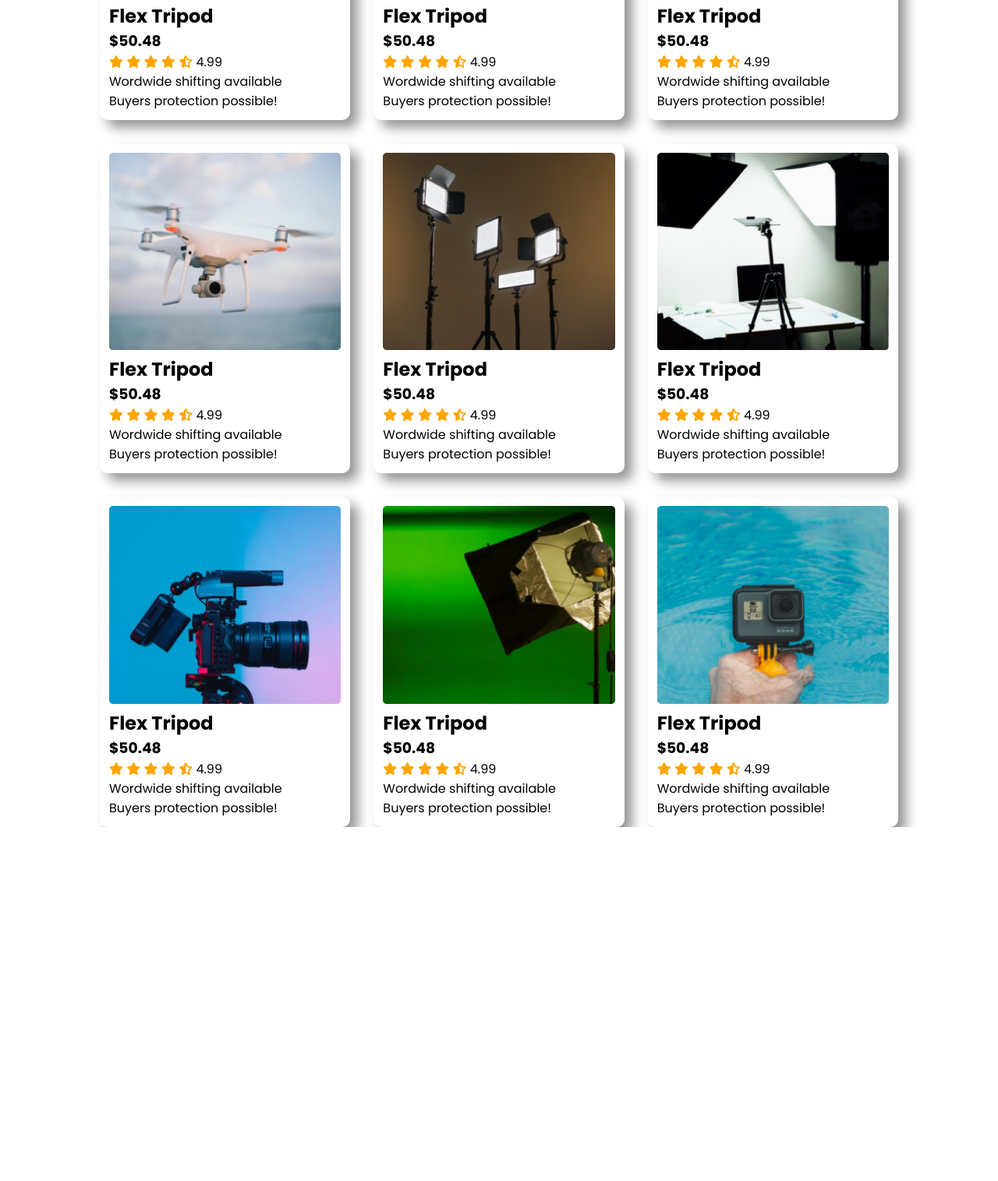
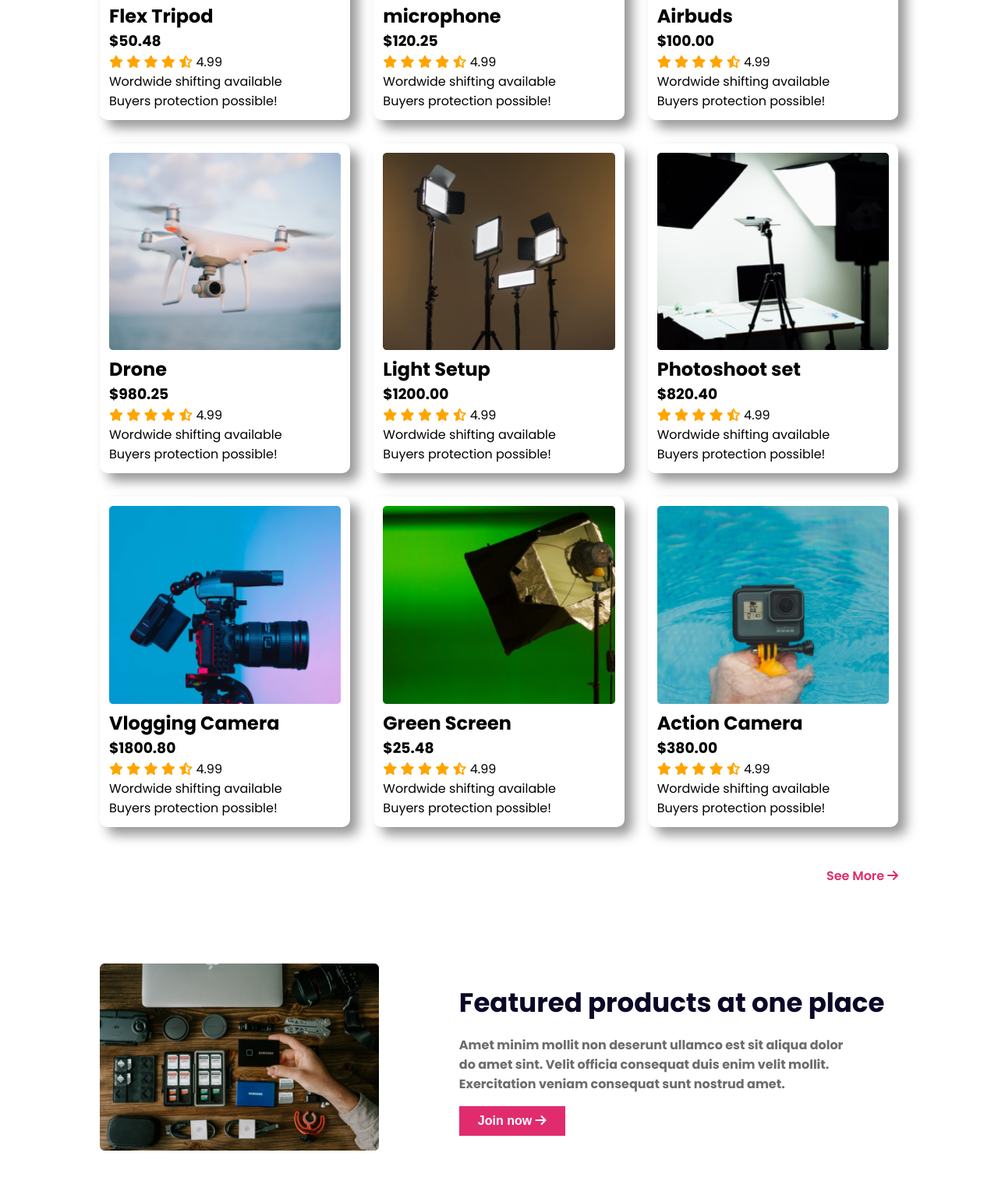
Before and after one commit to aminsohag/influencer-products-webpage, a plain HTML site: page index.html in a window 1280 px wide. Shown: the part 1138-2653 px from the top of the page at 78% size. Before the commit the page ends 2199 px from the top, so only its background shows below. Drawn offline with Linux system fonts and the light colour scheme.

Commit message:
feature section add with responsive

```diff
--- a/index.html
+++ b/index.html
@@ -86,8 +86,8 @@
                         <img class="card-img" src="images/mic.png" alt="">
                     </div>
                     <div>
-                        <h2>Flex Tripod</h2>
-                        <h3>$50.48</h3>
+                        <h2>microphone</h2>
+                        <h3>$120.25</h3>
                         <div>
                         <span>
                                 <i class="fa-solid fa-star"></i>
@@ -106,8 +106,8 @@
                         <img class="card-img" src="images/airpod.png" alt="">
                     </div>
                     <div>
-                        <h2>Flex Tripod</h2>
-                        <h3>$50.48</h3>
+                        <h2>Airbuds</h2>
+                        <h3>$100.00</h3>
                         <div>
                         <span>
                                 <i class="fa-solid fa-star"></i>
@@ -126,8 +126,8 @@
                         <img class="card-img" src="images/drone.png" alt="">
                     </div>
                     <div>
-                        <h2>Flex Tripod</h2>
-                        <h3>$50.48</h3>
+                        <h2>Drone</h2>
+                        <h3>$980.25</h3>
                         <div>
                         <span>
                                 <i class="fa-solid fa-star"></i>
@@ -146,8 +146,8 @@
                         <img class="card-img" src="images/lights.png" alt="">
                     </div>
                     <div>
-                        <h2>Flex Tripod</h2>
-                        <h3>$50.48</h3>
+                        <h2>Light Setup</h2>
+                        <h3>$1200.00</h3>
                         <div>
                         <span>
                                 <i class="fa-solid fa-star"></i>
@@ -166,8 +166,8 @@
                         <img class="card-img" src="images/setup.png" alt="">
                     </div>
                     <div>
-                        <h2>Flex Tripod</h2>
-                        <h3>$50.48</h3>
+                        <h2>Photoshoot set</h2>
+                        <h3>$820.40</h3>
                         <div>
                         <span>
                                 <i class="fa-solid fa-star"></i>
@@ -186,8 +186,8 @@
                         <img class="card-img" src="images/camera.png" alt="">
                     </div>
                     <div>
-                        <h2>Flex Tripod</h2>
-                        <h3>$50.48</h3>
+                        <h2>Vlogging Camera</h2>
+                        <h3>$1800.80</h3>
                         <div>
                         <span>
                                 <i class="fa-solid fa-star"></i>
@@ -206,8 +206,8 @@
                         <img class="card-img" src="images/single-light.png" alt="">
                     </div>
                     <div>
-                        <h2>Flex Tripod</h2>
-                        <h3>$50.48</h3>
+                        <h2>Green Screen</h2>
+                        <h3>$25.48</h3>
                         <div>
                         <span>
                                 <i class="fa-solid fa-star"></i>
@@ -226,8 +226,8 @@
                         <img class="card-img" src="images/action.png" alt="">
                     </div>
                     <div>
-                        <h2>Flex Tripod</h2>
-                        <h3>$50.48</h3>
+                        <h2>Action Camera</h2>
+                        <h3>$380.00</h3>
                         <div>
                         <span>
                                 <i class="fa-solid fa-star"></i>
@@ -242,7 +242,27 @@
                     </div>
                 </div>
             </div>
+            <div class="see-div">
+               <span class="see-more"> See More
+                <i class="fa-solid fa-arrow-right"></i>
+               </span>
+
+            </div>
         </div>
+
+        <!-- last section -->
+         <div class="feature">
+            <div class="feature-image">
+                <img class="fea-img" src="images/gear.png" alt="">
+            </div>
+            <div class="feature-text">
+                <h1 class="feature-title">Featured products at one place</h1>
+                <p class="feature-des">Amet minim mollit non deserunt ullamco est sit aliqua dolor do amet sint. Velit officia consequat duis enim velit mollit. Exercitation veniam consequat sunt nostrud amet.</p>
+                <button class="join-btn">Join now
+                    <i class="fa-solid fa-arrow-right"></i>
+                </button>
+            </div>
+         </div>
     </main>
 </body>
 </html>
--- a/style/responsive.css
+++ b/style/responsive.css
@@ -5,6 +5,7 @@
 
 /* small device */
 @media screen and (max-width: 576px) {
+
     .nav-menu{
         display: block;
     }
@@ -23,4 +24,24 @@
         text-align: center;
         margin-top: 20px;
     }
+
+    .logo-item{
+        flex-wrap: wrap;
+        gap: 20px;
+    }
+    .cards-items{
+        grid-template-columns: repeat(1, 1fr);
+    }
+
+    .feature-image{
+        width: 100%;
+    }
+    .feature-text{
+        width: 100%;
+        text-align: center;
+        margin-bottom: 20px;
+    }
+    .feature{
+        flex-direction: column-reverse;
+    }
 }
--- a/style/style.css
+++ b/style/style.css
@@ -125,3 +125,50 @@
 span{
     color: orange;
 }
+.see-more{
+    font-size: 16px;
+    font-weight: 600;
+    color: #E02C6D;
+}
+.see-div{
+    text-align: right;
+    margin-top: 50px;
+}
+
+
+/* last section */
+.join-btn{
+    font-size: 16px;
+    font-weight: 700;
+    color: white;
+    padding: 10px 24px;
+    background-color: #E02C6D;
+    border: none;
+}
+.feature-title{
+    font-size: 34px;
+    font-weight: 700;
+    color: #0A0826;
+}
+.feature-des{
+    font-size: 16px;
+    font-weight: 700;
+    color: #6C6C6C;
+    width: 501px;
+    margin: 16px 0;
+}
+.feature-text{
+    width: 55%;
+}
+.feature-image{
+    width: 35%;
+}
+.fea-img{
+    width: 100%;
+}
+.feature{
+    display: flex;
+    align-items: center;
+    justify-content: space-between;
+    margin: 100px 0;
+}
```
